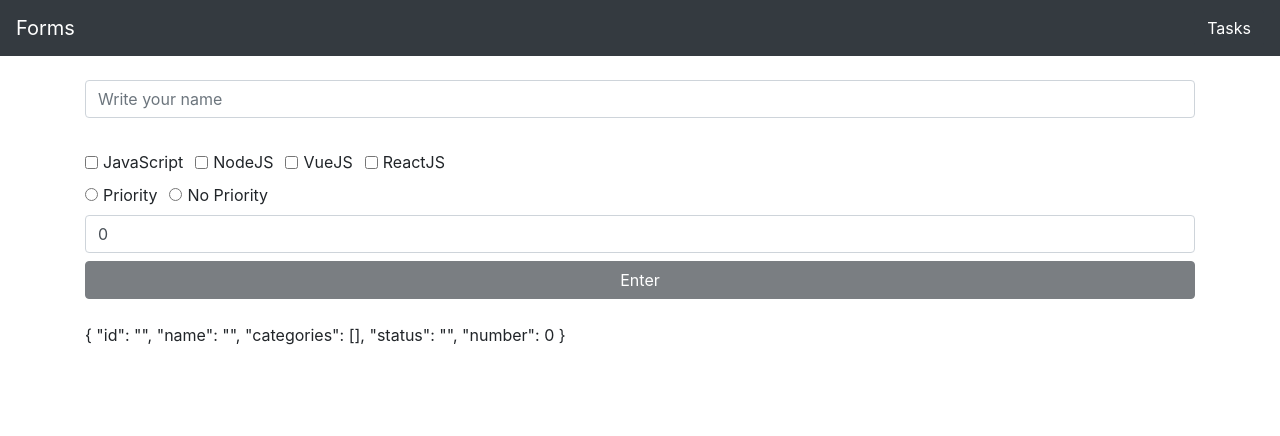
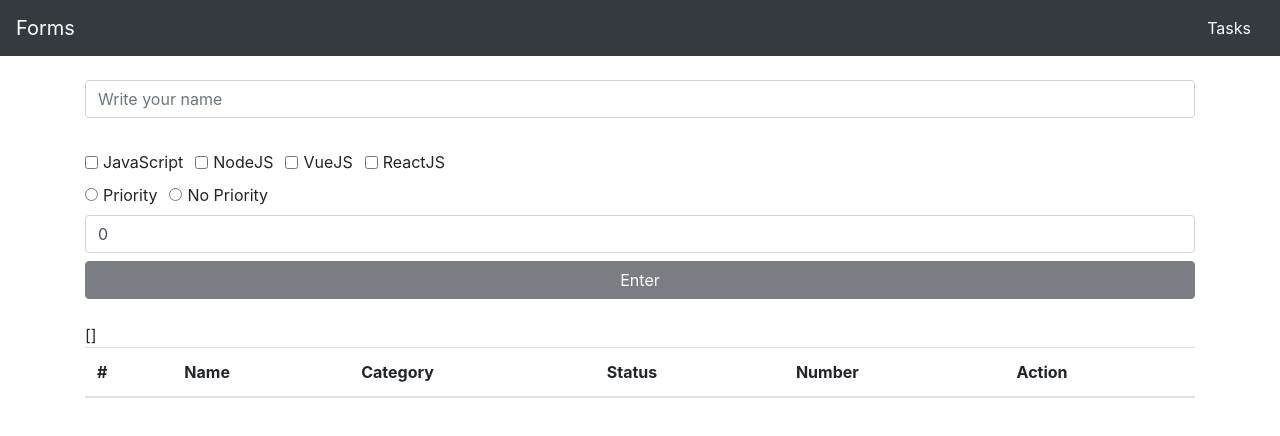
Before and after one commit to ivanurra/vue-forms-02, a Vue app: page / in a window 1280 px wide. Shown: the top 436 px of the page. Built offline with nearby package versions, Linux system fonts and the light colour scheme.

Commit message:
table added

```diff
--- /dev/null
+++ b/src/components/TasksList.vue
@@ -0,0 +1,35 @@
+<template>
+{{tasks}}
+  <table class="table">
+    <thead>
+      <tr>
+        <th scope="col">#</th>
+        <th scope="col">Name</th>
+        <th scope="col">Category</th>
+        <th scope="col">Status</th>
+        <th scope="col">Number</th>
+        <th scope="col">Action</th>
+      </tr>
+    </thead>
+    <tbody>
+      <tr v-for="item in tasks" :key="item.id">
+        <th scope="row">{{item.id}}</th>
+        <td>{{item.name}}</td>
+        <td>{{item.categories}}</td>
+        <td>{{item.status}}</td>
+        <td>{{item.number}}</td>
+        <td>Action</td>
+      </tr>
+    </tbody>
+  </table>
+</template>
+
+<script>
+import {mapState} from 'vuex'
+
+export default {
+    computed: {
+        ...mapState(['tasks']),
+    }
+};
+</script>
--- a/src/views/Home.vue
+++ b/src/views/Home.vue
@@ -3,20 +3,20 @@
    <Input :task="task" />
   </form>
   <br />
-  <p>
-    {{ task }}
-  </p>
+  <Tasks-list />
 </template>
 
 <script>
 import Input from '../components/Input';
 import {mapActions} from 'vuex';
+import TasksList from '../components/TasksList.vue';
 const shortid = require('shortid');
 
 export default {
   name: "Home",
   components: {
     Input,
+    TasksList,
   },
   data() {
     return {
@@ -45,6 +45,7 @@ export default {
       this.setTasks(this.task)
 
       this.task = {
+        id:'',
         name: "",
         categories: [],
         status: "",
```
